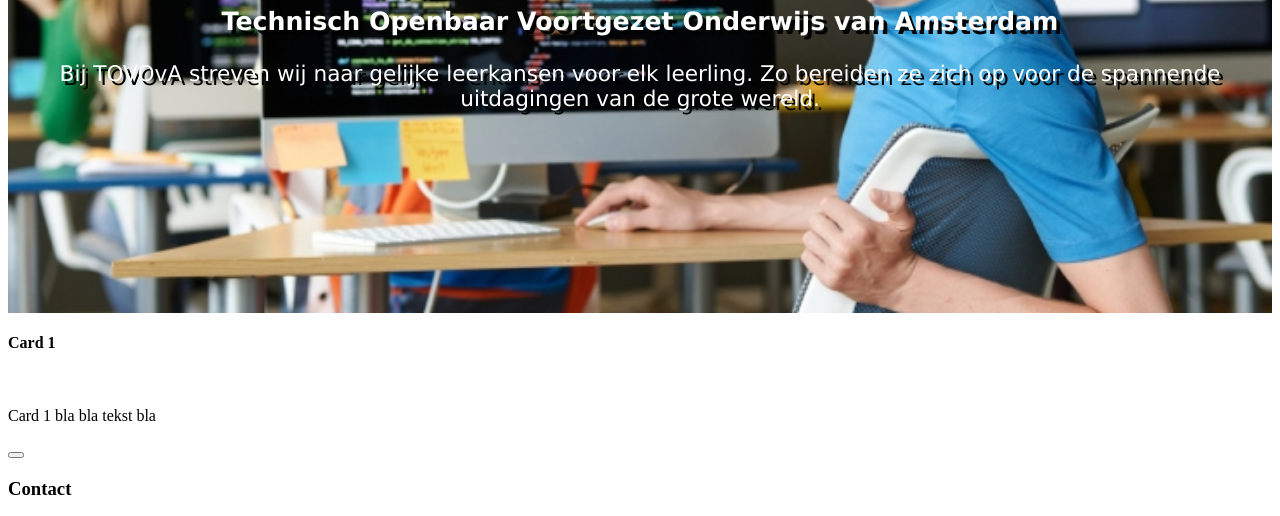
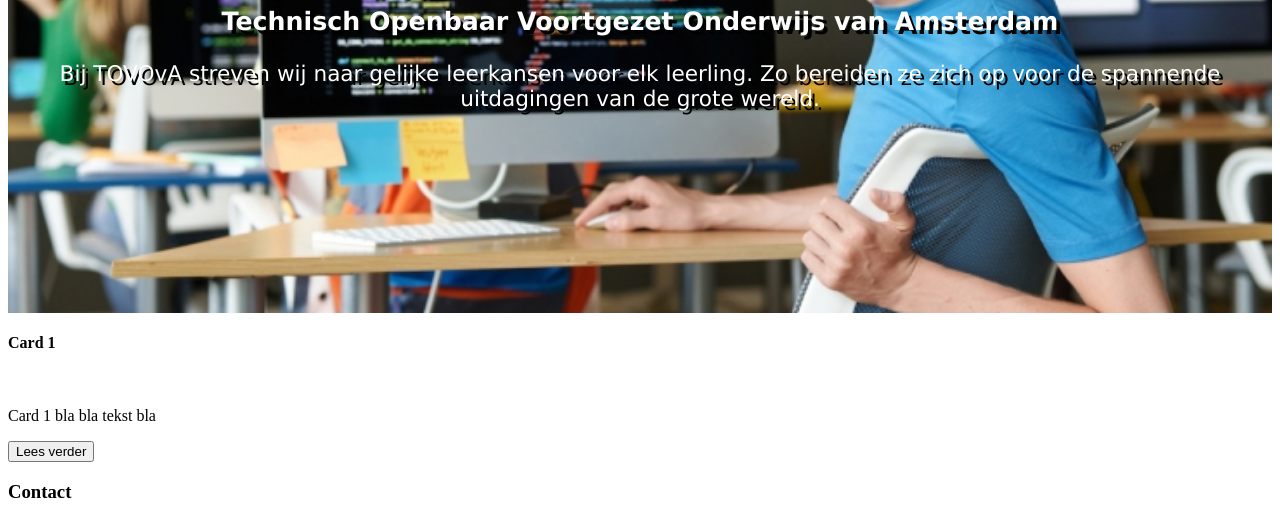
Before and after one commit to w-oby/HTMLProject, a plain HTML site: page TOVOvA homepage.html in a window 1280 px wide. Shown: the part 418-934 px from the top of the page. Drawn offline with Linux system fonts and the light colour scheme.

```diff
--- a/TOVOvA homepage.html
+++ b/TOVOvA homepage.html
@@ -48,7 +48,7 @@
         <h4>Card 1</h4>
         <img src="" alt="">
         <p>Card 1 bla bla tekst bla</p>
-        <button></button>
+        <button>Lees verder</button>
     </div>
 
     <div>
```
Also changed, not shown: Images/signup icon.png (added).
